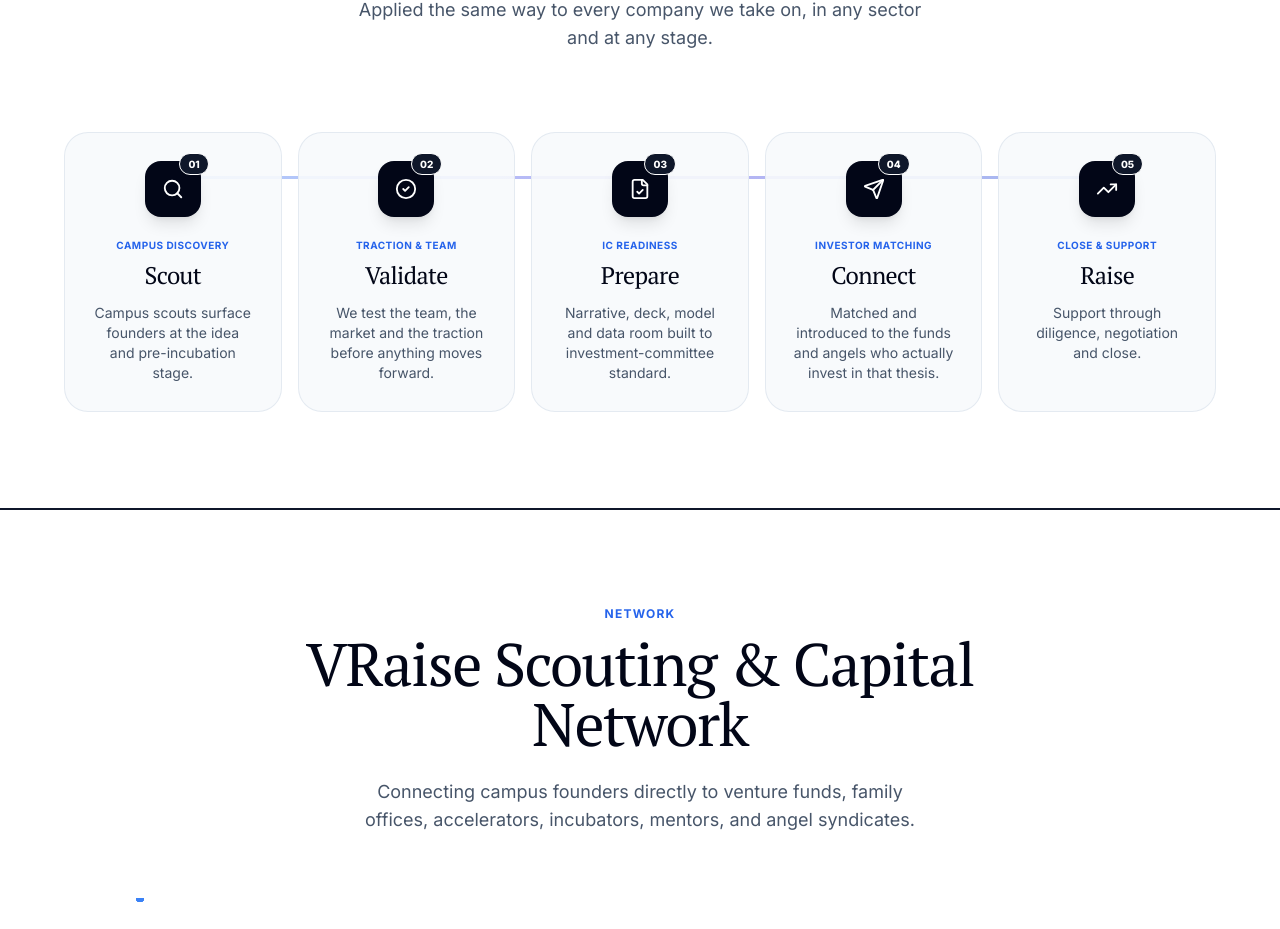
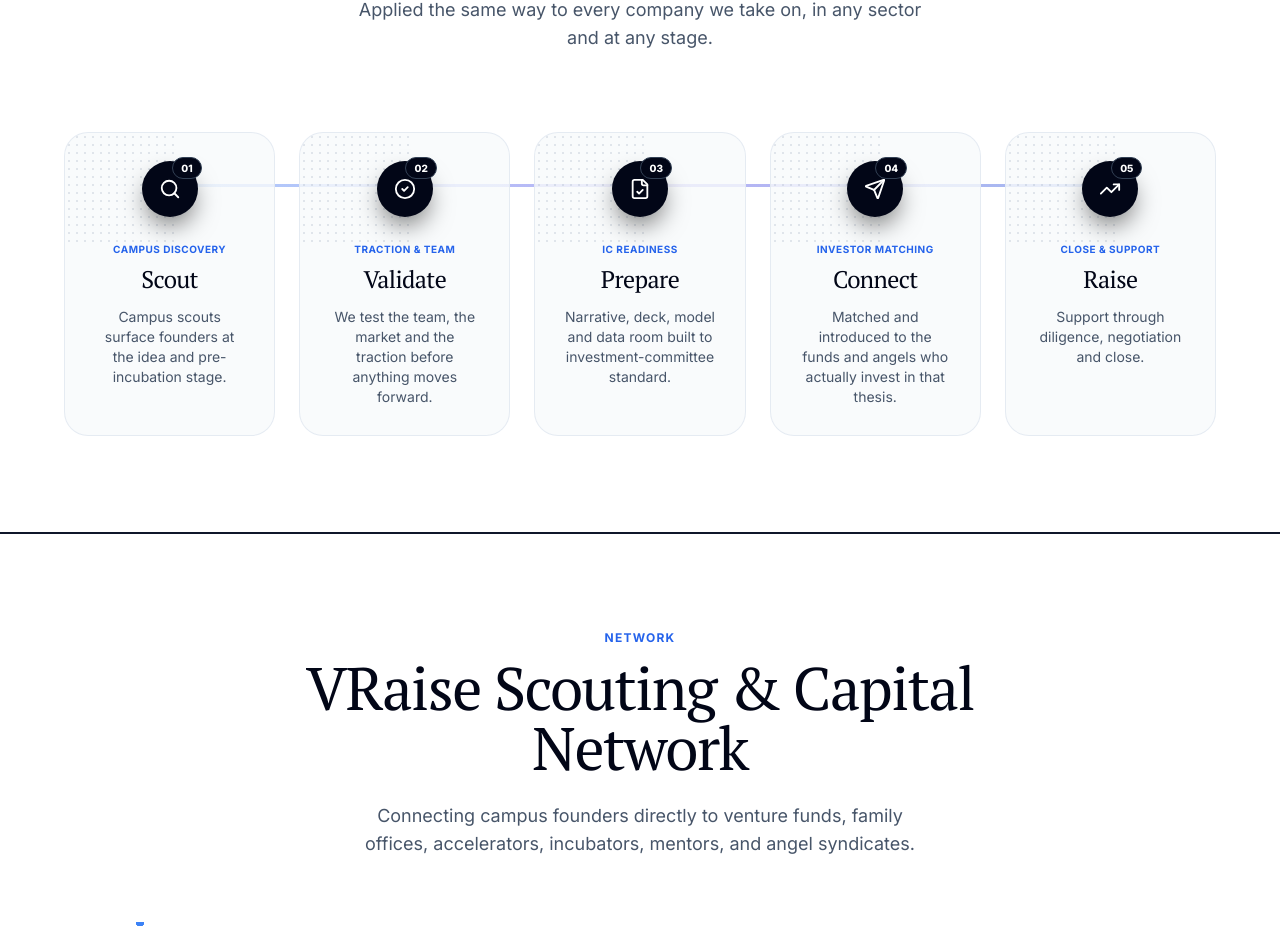
Before and after one commit to shashank-1411/VRaise_Ventures, a Next.js app: page / in a window 1280 px wide. Shown: the part 3252-4181 px from the top of the page. Built offline with nearby package versions, Linux system fonts and the light colour scheme.

Commit message:
style(SimpleProcess): update step cards design to match WhatWeDo stipple pattern and floating circle icon badge design

```diff
--- a/components/sections/SimpleProcess.tsx
+++ b/components/sections/SimpleProcess.tsx
@@ -12,7 +12,6 @@
       title: "Scout",
       subtitle: "Campus Discovery",
       description: "Campus scouts surface founders at the idea and pre-incubation stage.",
-      color: "from-sky-500 to-blue-600",
     },
     {
       number: "02",
@@ -20,7 +19,6 @@
       title: "Validate",
       subtitle: "Traction & Team",
       description: "We test the team, the market and the traction before anything moves forward.",
-      color: "from-blue-600 to-indigo-600",
     },
     {
       number: "03",
@@ -28,7 +26,6 @@
       title: "Prepare",
       subtitle: "IC Readiness",
       description: "Narrative, deck, model and data room built to investment-committee standard.",
-      color: "from-indigo-600 to-blue-700",
     },
     {
       number: "04",
@@ -36,7 +33,6 @@
       title: "Connect",
       subtitle: "Investor Matching",
       description: "Matched and introduced to the funds and angels who actually invest in that thesis.",
-      color: "from-blue-700 to-sky-600",
     },
     {
       number: "05",
@@ -44,7 +40,6 @@
       title: "Raise",
       subtitle: "Close & Support",
       description: "Support through diligence, negotiation and close.",
-      color: "from-sky-600 to-teal-600",
     },
   ];
 
@@ -72,9 +67,9 @@
         <div className="relative">
 
           {/* Connecting Track Line behind milestone cards */}
-          <div className="hidden lg:block absolute top-[44px] left-[8%] right-[8%] h-[3px] bg-gradient-to-r from-blue-500 via-indigo-600 to-blue-700 z-0 opacity-40 rounded-full" />
+          <div className="hidden lg:block absolute top-[52px] left-[8%] right-[8%] h-[3px] bg-gradient-to-r from-blue-500 via-indigo-600 to-blue-700 z-0 opacity-40 rounded-full" />
 
-          <div className="grid grid-cols-1 md:grid-cols-3 lg:grid-cols-5 gap-8 lg:gap-4 relative z-10">
+          <div className="grid grid-cols-1 md:grid-cols-3 lg:grid-cols-5 gap-6 sm:gap-6 relative z-10">
             {steps.map((step, idx) => {
               const Icon = step.icon;
               return (
@@ -84,37 +79,44 @@
                   whileInView={{ opacity: 1, y: 0 }}
                   viewport={{ once: true }}
                   transition={{ duration: 0.6, delay: idx * 0.12 }}
-                  whileHover={{ y: -6 }}
-                  className="flex flex-col items-center text-center bg-slate-50/90 border border-slate-200/90 rounded-3xl p-6 sm:p-7 shadow-xs hover:shadow-xl hover:border-slate-300 transition-all duration-300 group cursor-pointer"
+                  whileHover={{ y: -6, scale: 1.02 }}
+                  className="relative bg-slate-50/80 border border-slate-200/80 rounded-3xl p-6 sm:p-7 shadow-xs hover:shadow-xl transition-all duration-300 overflow-hidden group flex flex-col items-center text-center cursor-pointer h-full"
                 >
-                  {/* Step Milestone Badge & Icon */}
-                  <div className="relative mb-5 flex items-center justify-center">
-                    {/* Floating Black Icon Circle */}
-                    <div className="w-14 h-14 rounded-2xl bg-slate-950 text-white flex items-center justify-center shadow-lg group-hover:scale-110 group-hover:bg-blue-600 transition-all duration-300">
+                  {/* Upper Left Dot Matrix Stipple Effect (Same as WhatWeDo Cards) */}
+                  <div
+                    className="absolute top-0 left-0 w-28 h-28 opacity-25 pointer-events-none"
+                    style={{
+                      backgroundImage: `radial-gradient(#94a3b8 1px, transparent 1px)`,
+                      backgroundSize: `8px 8px`,
+                    }}
+                  />
+
+                  {/* Floating Black Circle Icon with Step Number Badge */}
+                  <div className="relative z-10 mb-6">
+                    <div className="w-14 h-14 rounded-full bg-slate-950 text-white flex items-center justify-center shadow-[0_12px_24px_-4px_rgba(0,0,0,0.5)] group-hover:scale-110 transition-transform relative">
                       <Icon size={22} className="text-white" />
-                    </div>
-
-                    {/* Number Badge Pill */}
-                    <div className="absolute -top-2 -right-2 font-mono text-[10px] font-extrabold text-white bg-slate-900 border border-white px-2 py-0.5 rounded-full shadow-xs">
-                      {step.number}
+                      {/* Step Number Badge Pill */}
+                      <div className="absolute -top-1 -right-1 font-mono text-[10px] font-extrabold text-white bg-slate-950 border border-slate-700 px-2 py-0.5 rounded-full shadow-xs">
+                        {step.number}
+                      </div>
                     </div>
                   </div>
 
                   {/* Step Subtitle Badge */}
-                  <span className="font-mono text-[10px] uppercase tracking-wider font-bold text-blue-600 mb-1.5 block">
+                  <span className="relative z-10 font-mono text-[10px] uppercase tracking-wider font-bold text-blue-600 mb-1.5 block">
                     {step.subtitle}
                   </span>
 
                   {/* Step Title in PT Serif */}
                   <h3
                     style={{ fontFamily: 'var(--font-pt-serif), "PT Serif", serif' }}
-                    className="text-2xl text-slate-950 font-normal mb-3 tracking-tight"
+                    className="relative z-10 text-2xl text-slate-950 font-normal mb-3 tracking-tight"
                   >
                     {step.title}
                   </h3>
 
                   {/* Step Description */}
-                  <p className="text-slate-600 text-xs sm:text-sm leading-relaxed font-sans font-normal">
+                  <p className="relative z-10 text-slate-600 text-xs sm:text-sm leading-relaxed font-sans font-normal">
                     {step.description}
                   </p>
                 </motion.div>
```
